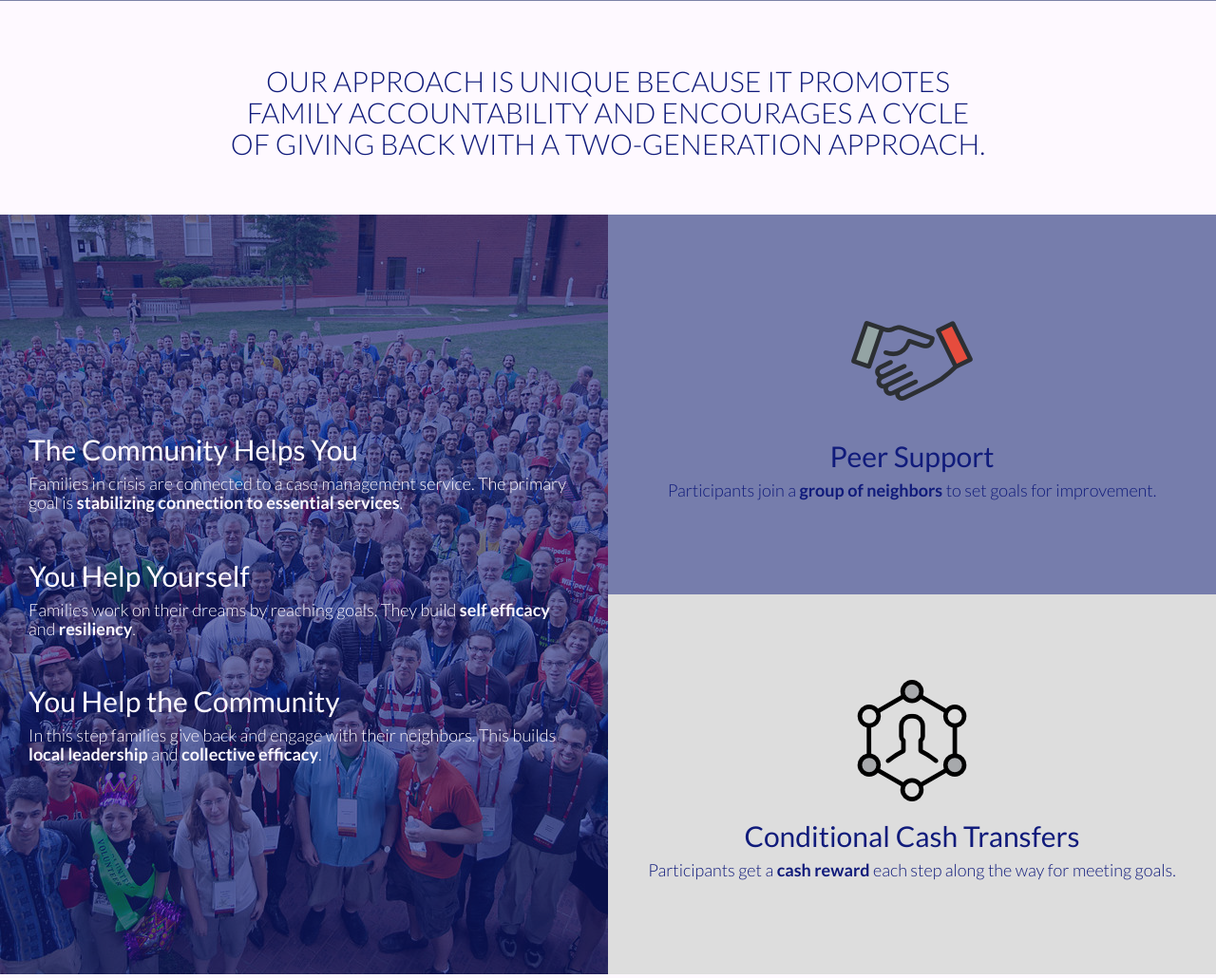
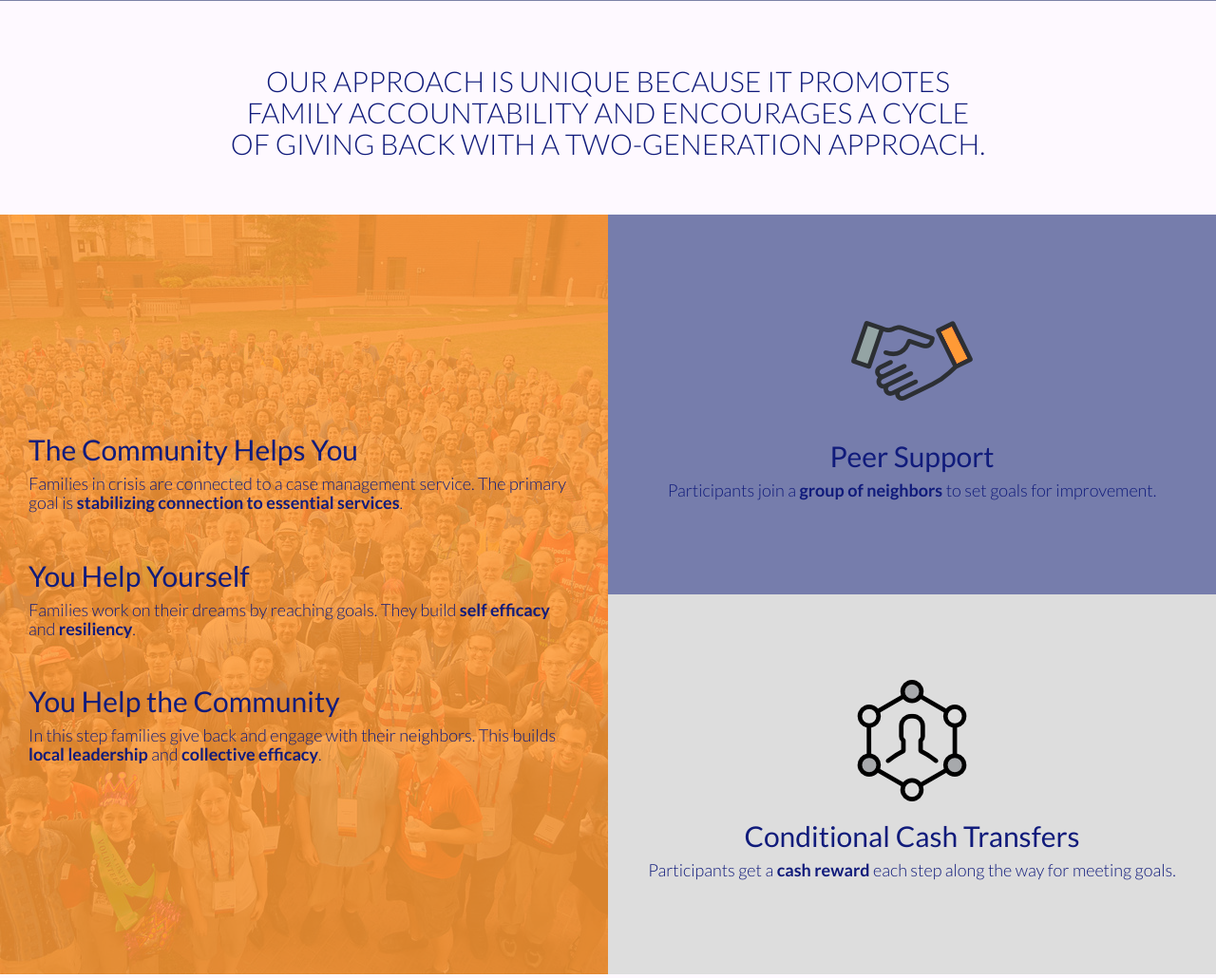
Before and after one commit to SrutiG/uw_achievement_club, a Flask app: template app/templates/about.html in a window 1280 px wide. Shown: the part 719-1749 px from the top of the page at 95% size. Run offline with Flask 2, Linux system fonts and the light colour scheme; the template is opened without the code that fills it, so the values that code supplies are empty; some libraries are stand-ins or nearby versions; some web fonts are replaced; grey boxes are pictures that could not be loaded.

Commit message:
added color changes

```diff
--- a/app/static/css/index.css
+++ b/app/static/css/index.css
@@ -11,6 +11,7 @@
     --income: #FFC542;
     --civic: #8D95AB;
     --community: #9DAC51;
+    --border_color: var(--uw_orange);
 }
 
 body {
@@ -401,8 +402,8 @@ body {
 }
 
 .about-content-pic-fade {
-    background-color: var(--uw_blue);
-    opacity: 0.6;
+    background-color: var(--uw_orange);
+    opacity: 0.85;
     height: 100vh;
 
 }
@@ -410,9 +411,10 @@ body {
 .about-content-text {
     position: absolute;
     top: 0;
-    color: var(--uw_white);
+    color: var(--uw_blue);
     display: table;
     height: 100vh;
+
 }
 
 .about-content-text-wrapper {
@@ -516,7 +518,7 @@ body {
 }
 
 .goal:hover {
-    background-color: var(--uw_orange);
+    background-color: var(--primary_light);
     /*border: 2px solid var(--uw_orange);*/
 }
 
@@ -540,7 +542,7 @@ body {
 
 .success-img {
     width: 100%;
-    border: 4px solid var(--uw_orange);
+    border: 4px solid var(--border_color);
 }
 
 .about-success-header {
@@ -551,7 +553,7 @@ body {
     display: table-cell;
     vertical-align: middle;
     background-color: var(--primary_light);
-    border: 4px solid var(--uw_orange);
+    border: 4px solid var(--border_color);
     height: 386.67px;
     padding: 30px;
 }
```
Also changed, not shown: app/static/images/handshake.png.
